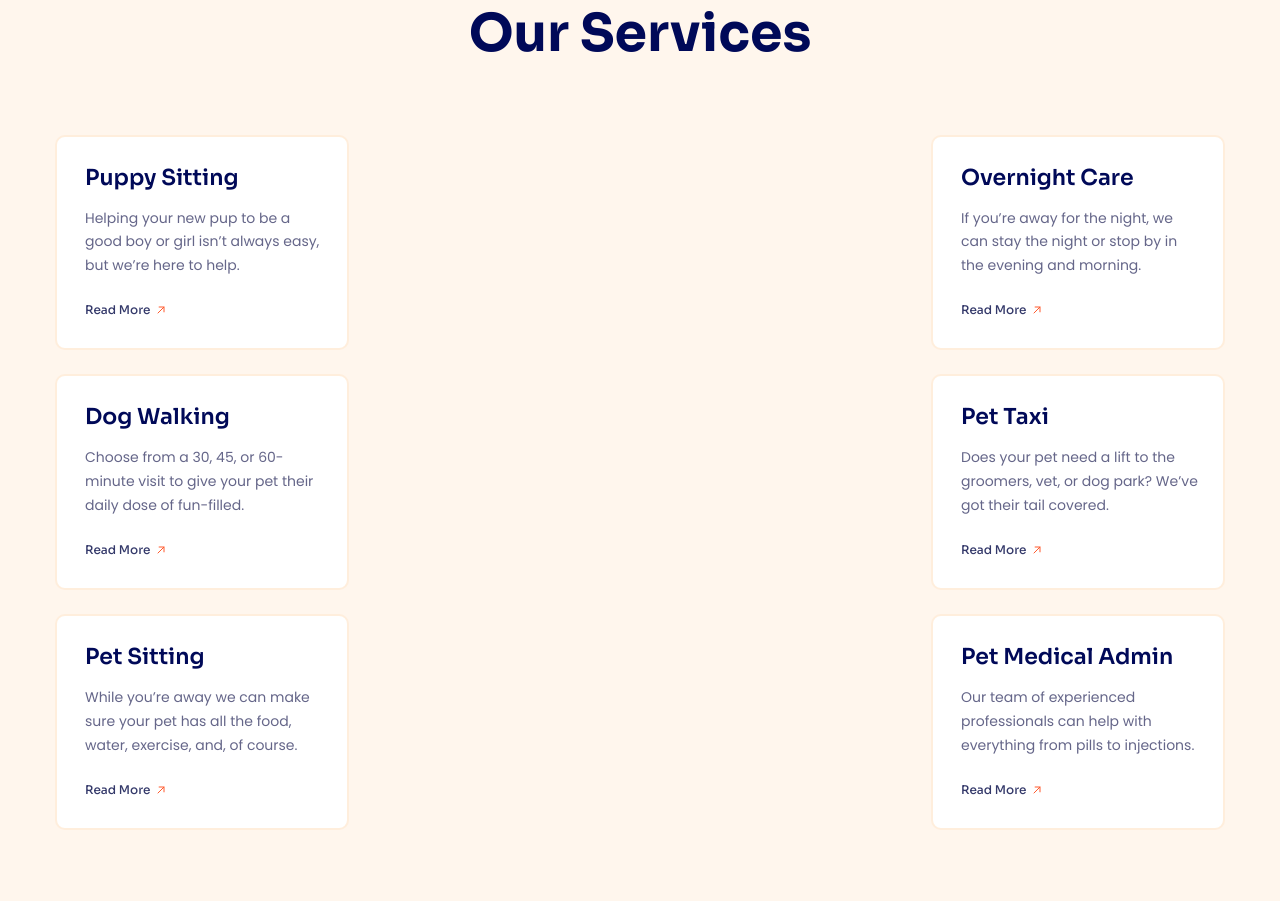
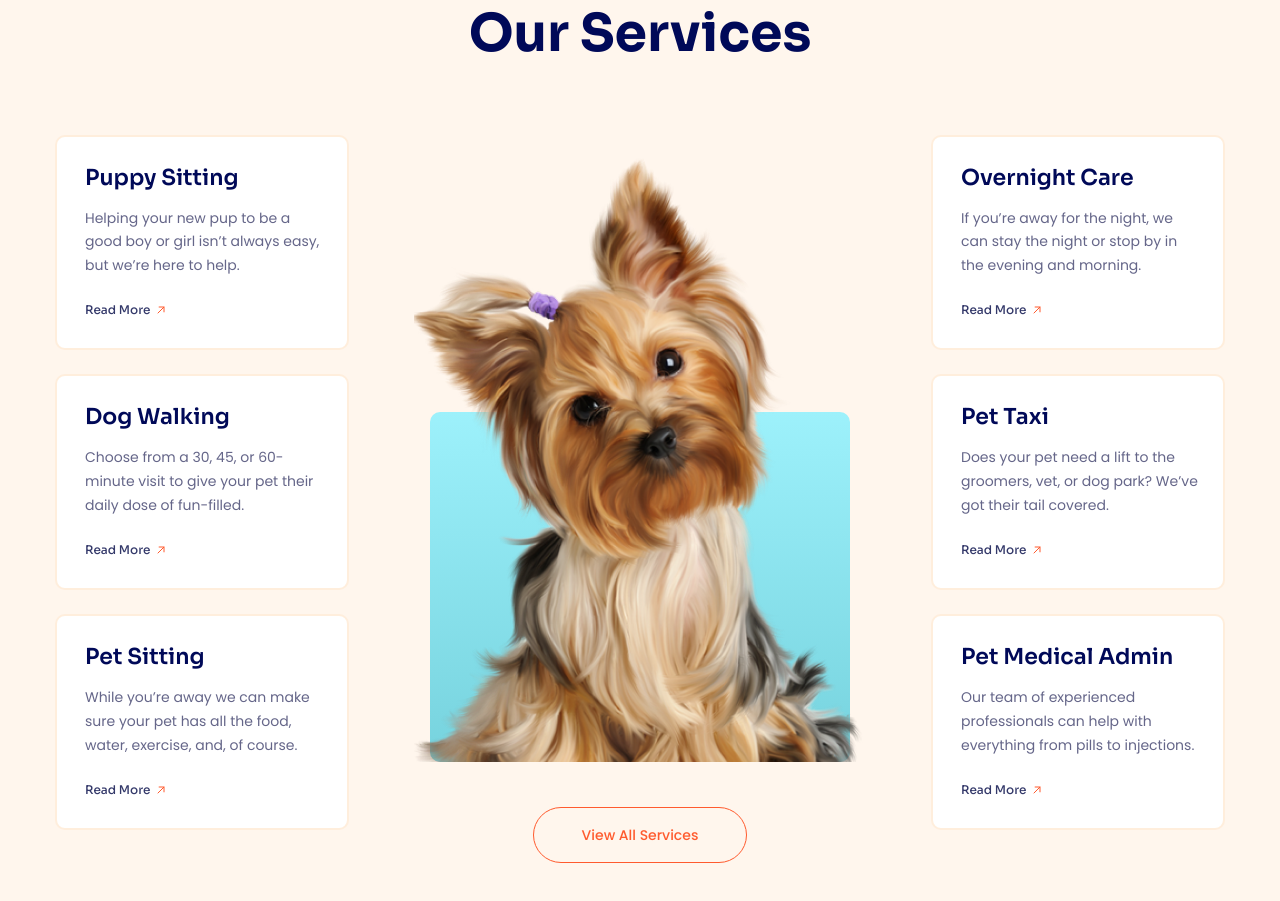
Before and after one commit to longuyenfe/htmlcss-project-04, a plain HTML site: page index.html in a window 1280 px wide. Shown: the part 2369-3270 px from the top of the page. Drawn offline with Linux system fonts and the light colour scheme.

Commit message:
Create Service #2

```diff
--- a/assets/css/styles.css
+++ b/assets/css/styles.css
@@ -588,6 +588,7 @@ a {
 .service__body {
     display: grid;
     margin-top: 70px;
+    column-gap: 65px;
     grid-template-columns: auto 1fr auto;
 }
 
@@ -634,3 +635,39 @@ a {
     margin-left: 5px;
     margin-top: 2px;
 }
+
+.service__media {
+    margin-top: 18px;
+    position: relative;
+}
+
+.service__img {
+    width: 100%;
+    position: relative;
+    z-index: 1;
+    display: block;
+}
+
+.service__media::after {
+    position: absolute;
+    content: "";
+    left: 16px;
+    right: 16px;
+    bottom: 0;
+    height: 350px;
+    background: linear-gradient(180deg, #9df1fb 0%, #73d0db 108.14%);
+    border-radius: 10px;
+}
+
+.service__cta-wrap {
+    margin-top: 45px;
+    display: flex;
+    justify-content: center;
+}
+
+.service__cta {
+    min-width: 214px;
+    color: #ff5b2e;
+    border-color: currentColor;
+    font-weight: 500;
+}
--- a/index.html
+++ b/index.html
@@ -498,7 +498,20 @@
                                 >
                             </article>
                         </div>
-                        <div class="service__column"></div>
+                        <div class="service__column">
+                            <figure class="service__media">
+                                <img
+                                    src="./assets/img/service-01.png"
+                                    alt=""
+                                    class="service__img"
+                                />
+                            </figure>
+                            <div class="service__cta-wrap">
+                                <a href="#!" class="btn service__cta"
+                                    >View All Services</a
+                                >
+                            </div>
+                        </div>
                         <div class="service__column">
                             <!-- Service item 4 -->
                             <article class="service__item">
```
Also changed, not shown: assets/img/service-01.png (added).
